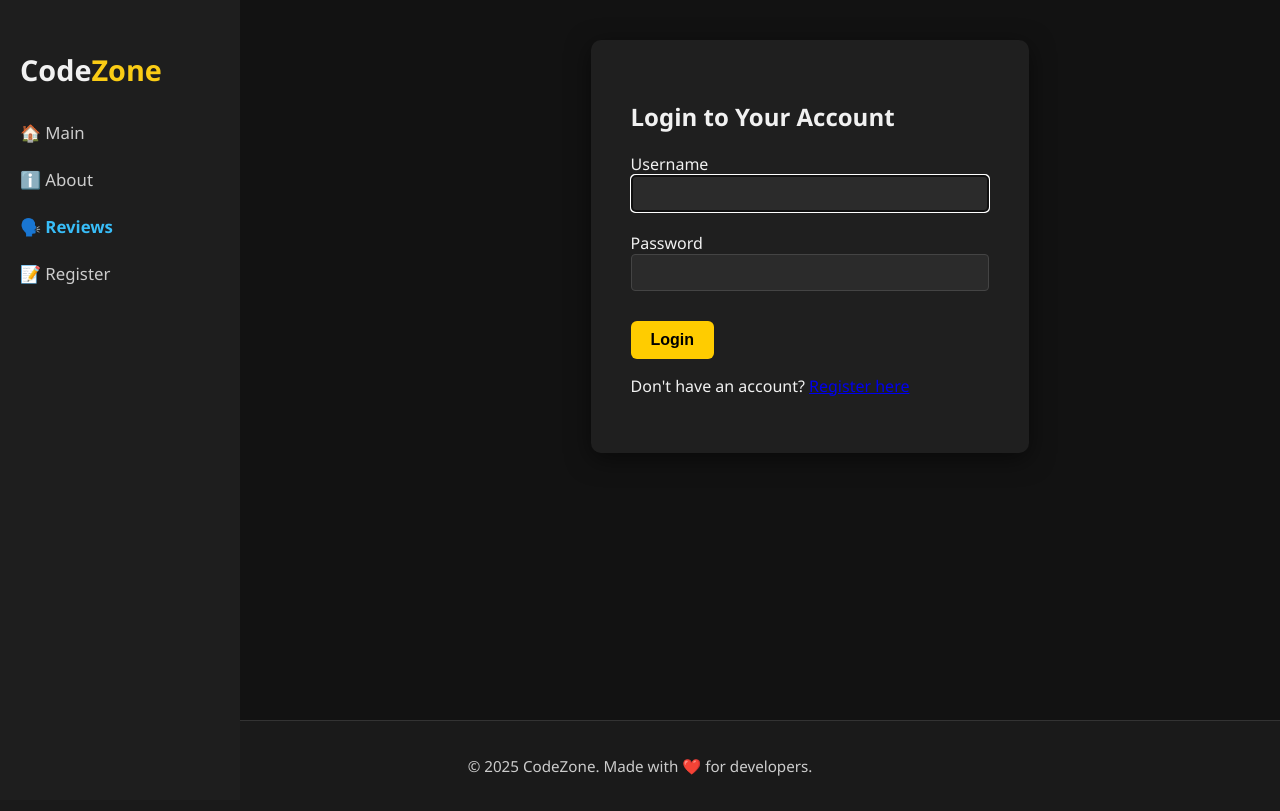
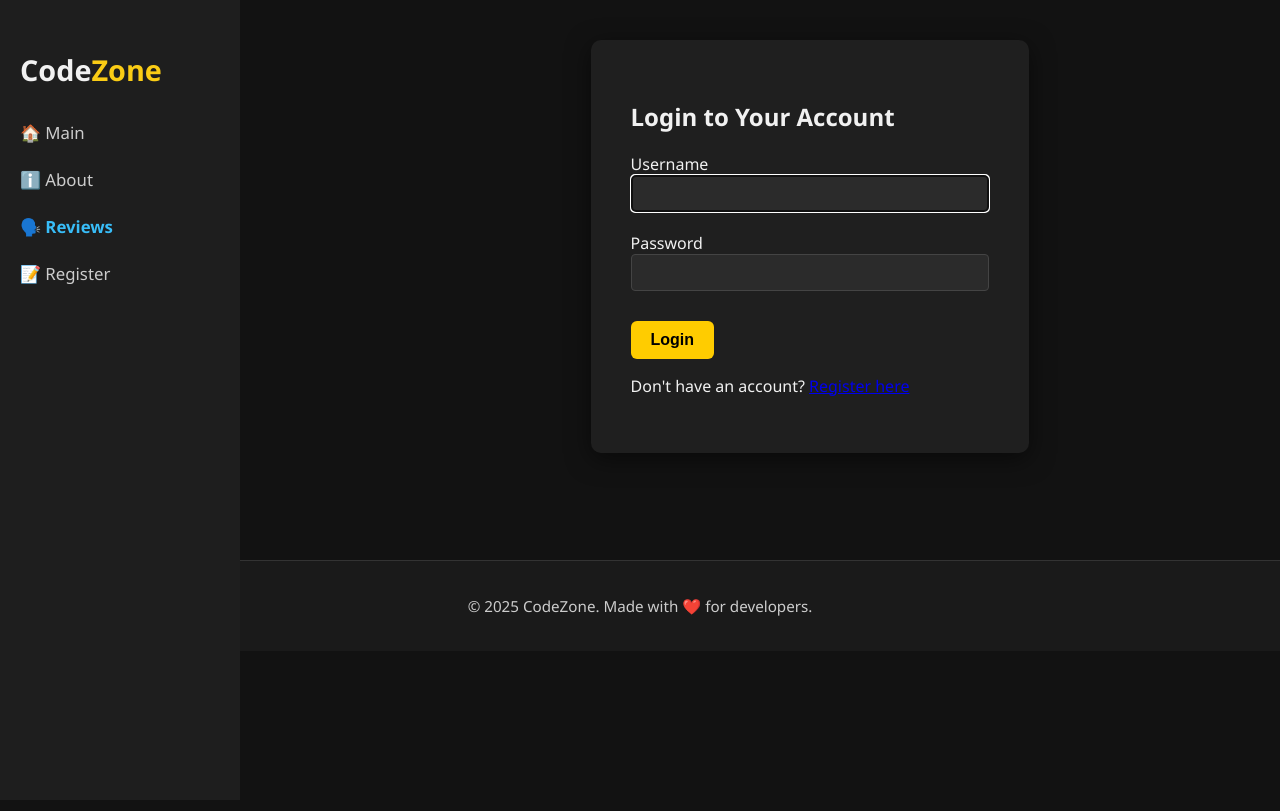
Before and after one commit to djavaaa777/articles_catalog, a Django app: page /login/ in a window 1280 px wide. After the commit the page ends 616 px from the top, so only its background shows below. Run offline with Django 5.2, Linux system fonts and the light colour scheme.

Commit message:
changed css

```diff
--- a/main/static/main/css/main.css
+++ b/main/static/main/css/main.css
@@ -447,7 +447,7 @@
 }
 
 .page-wrapper {
-  min-height: 80vh;
+  min-height: 60vh;
   display: flex;
   flex-direction: column;
 }
```
